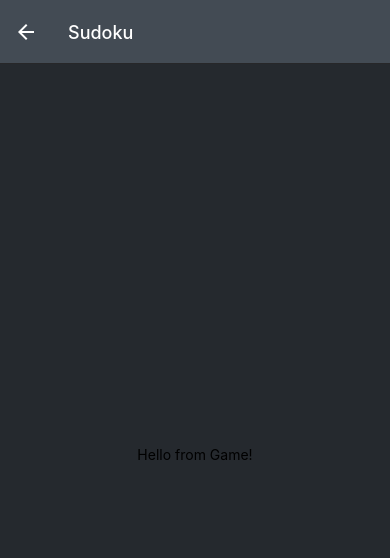
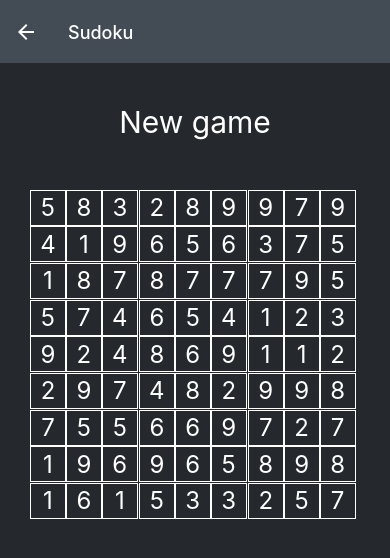
Before and after one commit to dsaavedr/sudoku-app, a React Native app: screen /Sudoku in a window 390 px wide. Shown: the top 558 px of the page. Built offline with nearby package versions, Linux system fonts and the light colour scheme.

Commit message:
Added board structure and sample data

```diff
--- /dev/null
+++ b/src/components/Board.js
@@ -0,0 +1,59 @@
+import {useEffect, useState} from "react";
+import {StyleSheet, View} from "react-native";
+import {BOARD_WIDTH} from "../constants";
+import {Point} from "../utils";
+import Box from "./Box";
+
+export default function Board() {
+  const [boxes, setBoxes] = useState([]);
+  const [boxesElements, setBoxesElements] = useState([]);
+
+  useEffect(() => {
+    // Reset state
+    setBoxes([]);
+    setBoxesElements([]);
+
+    // Generate set of sample data
+    for (let bx = 0; bx < 3; bx++) {
+      for (let by = 0; by < 3; by++) {
+        // This outer double-loop creates the box
+        const boxPoints = [];
+        for (let x = 0; x < 3; x++) {
+          for (let y = 0; y < 3; y++) {
+            // This inner double-loop creates the cell points for each box
+            boxPoints.push(new Point({
+              x,
+              y,
+              value: 1 + Math.floor(Math.random() * 9)
+            }));
+          }
+        }
+        // Push box array to state
+        setBoxes(current => [...current, boxPoints]);
+      }
+    }
+  }, []);
+
+  useEffect(() => {
+    setBoxesElements(() => {
+      return boxes.map((item, idx) => (
+        <Box data={item} key={`box-${idx}`} />
+      ));
+    });
+  }, [boxes]);
+
+  return(
+    <View style={styles.container}>
+      {boxesElements}
+    </View>
+  );
+}
+
+const styles = StyleSheet.create({
+  container: {
+    width: BOARD_WIDTH,
+    height: BOARD_WIDTH,
+    flexDirection: "row",
+    flexWrap: "wrap"
+  }
+});
--- /dev/null
+++ b/src/components/Box.js
@@ -0,0 +1,37 @@
+import {StyleSheet, Text, View} from "react-native";
+
+export default function Box({data}) {
+  // Will expect an array of Points to be passed, with x and y values (absolute or constrained?) and a number value which can be undefined or null.
+  const cells = data.map((item, idx) => (
+    <View style={styles.cell} key={`cell-${idx}`}>
+      <Text style={styles.cellValue}>{item.value}</Text>
+    </View>
+  ));
+
+  return(
+    <View style={styles.container}>
+      {cells}
+    </View>
+  );
+}
+
+const styles = StyleSheet.create({
+  container: {
+    width: "33%",
+    height: "33%",
+    flexDirection: "row",
+    flexWrap: "wrap"
+  },
+  cell: {
+    borderColor: "#fff",
+    alignItems: "center",
+    justifyContent: "center",
+    borderWidth: 1,
+    width: "33%",
+    height: "33%",
+  },
+  cellValue: {
+    color: "#fff",
+    fontSize: 24
+  }
+});
--- a/src/components/index.js
+++ b/src/components/index.js
@@ -1,4 +1,6 @@
 import Button from "./Button";
 import Footer from './Footer';
+import Board from './Board';
+import Box from "./Box";
 
-export {Button, Footer};
+export {Button, Footer, Board, Box};
--- a/src/constants/index.js
+++ b/src/constants/index.js
@@ -2,3 +2,4 @@ export const PRIMARY_COLOR = "#852064";
 export const SECONDARY_COLOR = "#e9c253";
 export const MAIN_BACKGROUND_COLOR = '#25292e';
 export const LIGHT_BACKGROUND_COLOR = '#434b54';
+export const BOARD_WIDTH = 330;
--- /dev/null
+++ b/src/utils/Point.js
@@ -0,0 +1,18 @@
+export default class Point {
+  constructor({x = 0, y = 0, value = null, fixed = false}) {
+    this.x = x;
+    this.y = y;
+    this.value_ = value;
+    this.fixed = fixed;
+  }
+
+  set value(value) {
+    if (this.fixed) return;
+
+    this.value_ = value;
+  }
+
+  get value() {
+    return this.value_;
+  }
+}
--- /dev/null
+++ b/src/utils/index.js
@@ -0,0 +1,3 @@
+import Point from "./Point";
+
+export {Point};
--- a/src/views/Sudoku.js
+++ b/src/views/Sudoku.js
@@ -1,10 +1,12 @@
 import {StyleSheet, Text, View} from "react-native";
+import {Board} from "../components";
 import {MAIN_BACKGROUND_COLOR} from "../constants";
 
 export default function Game() {
   return(
     <View style={styles.container}>
-      <Text>Hello from Game!</Text>
+      <Text style={styles.title}>New game</Text>
+      <Board />
     </View>
   );
 }
@@ -13,7 +15,12 @@ const styles = StyleSheet.create({
   container: {
     flex: 1,
     alignItems: "center",
-    justifyContent: "center",
-    backgroundColor: MAIN_BACKGROUND_COLOR
+    backgroundColor: MAIN_BACKGROUND_COLOR,
+    paddingTop: 40
+  },
+  title: {
+    fontSize: 30,
+    color: "#fff",
+    marginBottom: 50
   }
 });
```
Also changed, not shown: src/components/Cell.js (added).
